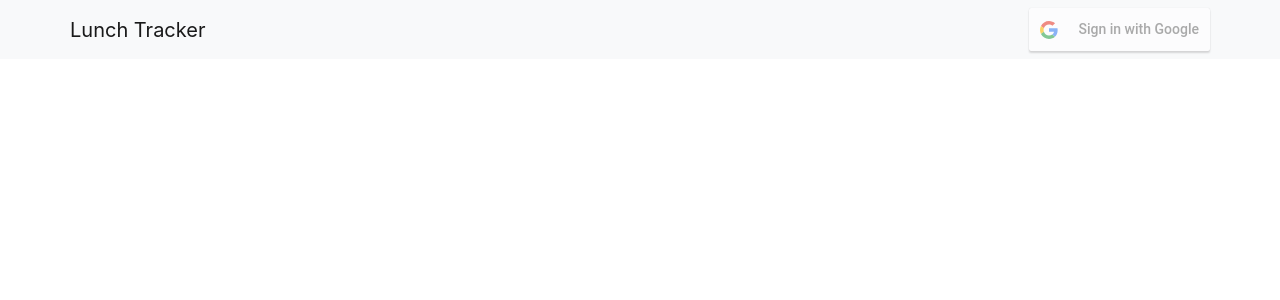
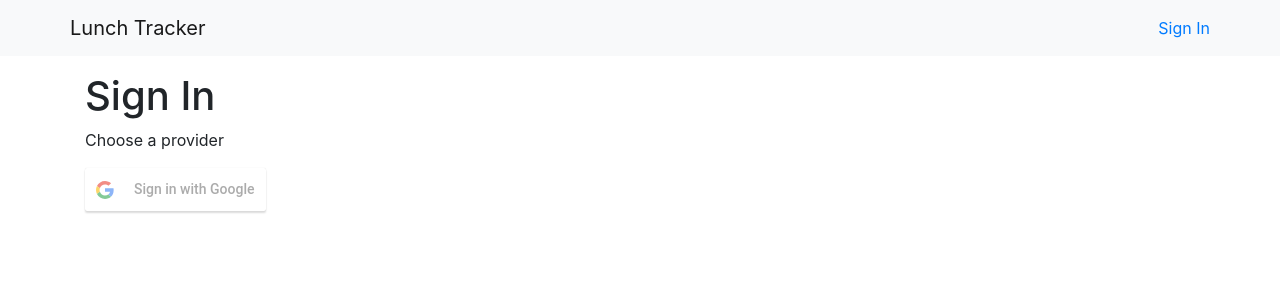
Before and after one commit to nelsonwellswku/lunch-tracker, a React (Create React App) app in the folder website/: page /sign-in in a window 1280 px wide. Shown: the top 300 px of the page. Built offline with nearby package versions, Linux system fonts and the light colour scheme.

Commit message:
Make sign in its own page

```diff
--- a/website/package.json
+++ b/website/package.json
@@ -7,11 +7,13 @@
     "@types/node": "11.11.3",
     "@types/react": "16.8.8",
     "@types/react-dom": "16.8.2",
+    "@types/react-router-dom": "^4.3.1",
     "bootstrap": "^4.3.1",
     "react": "^16.8.4",
     "react-bootstrap": "^1.0.0-beta.5",
     "react-dom": "^16.8.4",
     "react-google-login": "^5.0.2",
+    "react-router-dom": "^5.0.0",
     "react-scripts": "2.1.8",
     "typescript": "3.3.3333"
   },
--- a/website/src/App.tsx
+++ b/website/src/App.tsx
@@ -1,30 +1,57 @@
-import React, { useState, useEffect } from 'react';
+import React, { useState } from 'react';
+import { Route, Switch } from 'react-router-dom';
 import MainNav from './components/MainNav';
-import AppContext from './AppContext';
+import AppContext, { IUser } from './AppContext';
+import SignIn from './components/SignIn';
+import SignOut from './components/SignOut';
+import PageNotFound from './components/PageNotFound';
+import Home from './components/Home';
+
+const AUTH_TOKEN = 'authToken';
 
 const App = () => {
-  const token = window.sessionStorage.getItem('authToken');
-  const [user, setUser] = useState<{ authToken: string } | null>(token ? { authToken: token } : null);
+  const token = window.localStorage.getItem(AUTH_TOKEN);
+  const [user, setUser] = useState<IUser | null>(token ? { authToken: token } : null);
 
   const login = (token: string) => {
-    window.sessionStorage.setItem('authToken', token);
+    window.localStorage.setItem(AUTH_TOKEN, token);
     setUser({
       authToken: token
     })
   };
 
   const logout = () => {
-    window.sessionStorage.removeItem('authToken');
+    window.localStorage.removeItem(AUTH_TOKEN);
     setUser(null);
   }
 
-  return <AppContext.Provider value={{
+  return (
+    <AppContext.Provider value={{
       login,
       logout,
       user,
     }}>
+
       <MainNav></MainNav>
+
+      <Switch>
+        <Route exact path='/'>
+          <Home />
+        </Route>
+        <Route exact path='/sign-in'>
+          <SignIn />
+        </Route>
+        <Route exact path='/sign-out'>
+          <SignOut />
+        </Route>
+        <Route>
+          <PageNotFound />
+        </Route>
+      </Switch>
+
+
     </AppContext.Provider>
+  );
 }
 
 export default App;
--- a/website/src/AppContext.ts
+++ b/website/src/AppContext.ts
@@ -1,12 +1,16 @@
 import React from "react";
 
-interface IAppContextValues {
+export interface IAppContext {
   login: (token: string) => void,
   logout: () => void,
-  user: { authToken: string } | null,
+  user: IUser | null,
 }
 
-const AppContext = React.createContext<IAppContextValues>({
+export interface IUser {
+  authToken: string,
+}
+
+const AppContext = React.createContext<IAppContext>({
   login: (token: string) => { },
   logout: () => { },
   user: null,
--- /dev/null
+++ b/website/src/components/Home/index.tsx
@@ -0,0 +1,12 @@
+import React from 'react';
+import Container from 'react-bootstrap/Container';
+
+const Home = () => {
+  return (
+    <Container>
+      <h1 className='mt-3'>Welcome to Lunch Tracker</h1>
+    </Container>
+  );
+}
+
+export default Home;
--- a/website/src/components/MainNav/index.tsx
+++ b/website/src/components/MainNav/index.tsx
@@ -1,37 +1,18 @@
 import React from 'react';
 import Navbar from 'react-bootstrap/Navbar';
-import NavLink from 'react-bootstrap/NavLink';
 import Container from 'react-bootstrap/Container';
-import GoogleLogin, { GoogleLoginResponse, GoogleLoginResponseOffline } from 'react-google-login';
-import AppContext from '../../AppContext';
+import AppContext, { IAppContext } from '../../AppContext';
+import { Link, NavLink } from 'react-router-dom';
 
-const handleFailure = (error: any) => console.log(error);
-
-interface IPropsType {
-  login: (token: string) => void,
-  logout: () => void,
-  user: { authToken: string } | null,
-};
-
-const MainNav = (props: IPropsType) => {
-
-  const handleSuccess = (response: GoogleLoginResponse | GoogleLoginResponseOffline) => {
-    if ((response as GoogleLoginResponse).getAuthResponse) {
-      const token = (response as GoogleLoginResponse).getAuthResponse().id_token;
-      props.login(token);
-    }
-  };
+const MainNav = ({ user }: IAppContext) => {
 
   return (
     <Navbar bg="light" variant="light">
       <Container>
         <Navbar.Brand href="/">Lunch Tracker</Navbar.Brand>
-        {props.user ? <NavLink onClick={props.logout}>Log Out</NavLink> :
-          <GoogleLogin
-            clientId={'214419819681-puljv1g8q8hob1b7oemi5uiacilo3165.apps.googleusercontent.com'}
-            onSuccess={handleSuccess}
-            onFailure={handleFailure}
-          />}
+        {
+          user ? <NavLink to='/sign-out'>Sign Out</NavLink> : <NavLink to='sign-in'>Sign In</NavLink>
+        }
       </Container>
     </Navbar>
   );
--- /dev/null
+++ b/website/src/components/PageNotFound/index.tsx
@@ -0,0 +1,10 @@
+import React from 'react';
+import Container from 'react-bootstrap/Container';
+
+const PageNotFound = () => (
+  <Container>
+    <h1 className='mt-3'>404 Page Not Found</h1>
+  </Container>
+);
+
+export default PageNotFound;
--- /dev/null
+++ b/website/src/components/SignIn/index.tsx
@@ -0,0 +1,47 @@
+import React from 'react';
+import Container from 'react-bootstrap/Container';
+import Row from 'react-bootstrap/Row';
+import Col from 'react-bootstrap/Col';
+import GoogleLogin, { GoogleLoginResponse, GoogleLoginResponseOffline } from 'react-google-login';
+import AppContext, { IAppContext } from '../../AppContext';
+import { Redirect } from 'react-router';
+
+const SignIn = ({ login, user }: IAppContext) => {
+
+  const handleSuccess = (response: GoogleLoginResponse | GoogleLoginResponseOffline) => {
+    if ((response as GoogleLoginResponse).getAuthResponse) {
+      const token = (response as GoogleLoginResponse).getAuthResponse().id_token;
+      login(token);
+    }
+  };
+
+  if (user) {
+    return <Redirect to="/" />;
+  }
+
+  return (
+    <Container>
+      <Row>
+        <Col>
+          <h1 className='mt-3'>Sign In</h1>
+          <p>Choose a provider</p>
+        </Col>
+      </Row>
+      <Row>
+        <Col>
+          <GoogleLogin
+            clientId={'214419819681-puljv1g8q8hob1b7oemi5uiacilo3165.apps.googleusercontent.com'}
+            onSuccess={handleSuccess}
+            onFailure={() => { }}
+          />
+        </Col>
+      </Row>
+    </Container>
+  );
+};
+
+export default () => (
+  <AppContext.Consumer>
+    {values => <SignIn {...values} />}
+  </AppContext.Consumer>
+);
--- /dev/null
+++ b/website/src/components/SignOut/index.tsx
@@ -0,0 +1,14 @@
+import React from 'react';
+import AppContext, { IAppContext } from '../../AppContext';
+import { Redirect } from 'react-router';
+
+const SignOut = ({ logout }: IAppContext) => {
+  logout();
+  return <Redirect to='/' />
+};
+
+export default () => (
+  <AppContext.Consumer>
+    {values => <SignOut {...values} />}
+  </AppContext.Consumer>
+);
--- a/website/src/index.tsx
+++ b/website/src/index.tsx
@@ -3,8 +3,14 @@ import ReactDOM from 'react-dom';
 import 'bootstrap/dist/css/bootstrap.css';
 import App from './App';
 import * as serviceWorker from './serviceWorker';
+import { BrowserRouter } from 'react-router-dom';
 
-ReactDOM.render(<App />, document.getElementById('root'));
+ReactDOM.render(
+  <BrowserRouter>
+    <App />
+  </BrowserRouter>,
+  document.getElementById('root')
+);
 
 // If you want your app to work offline and load faster, you can change
 // unregister() to register() below. Note this comes with some pitfalls.
```
Also changed, not shown: website/src/application/decodeJwt.ts (added, +10 -0 lines), 1 other file (tests, documents, lock files or other folders). Lines whose indentation alone changed are shown as unchanged.
